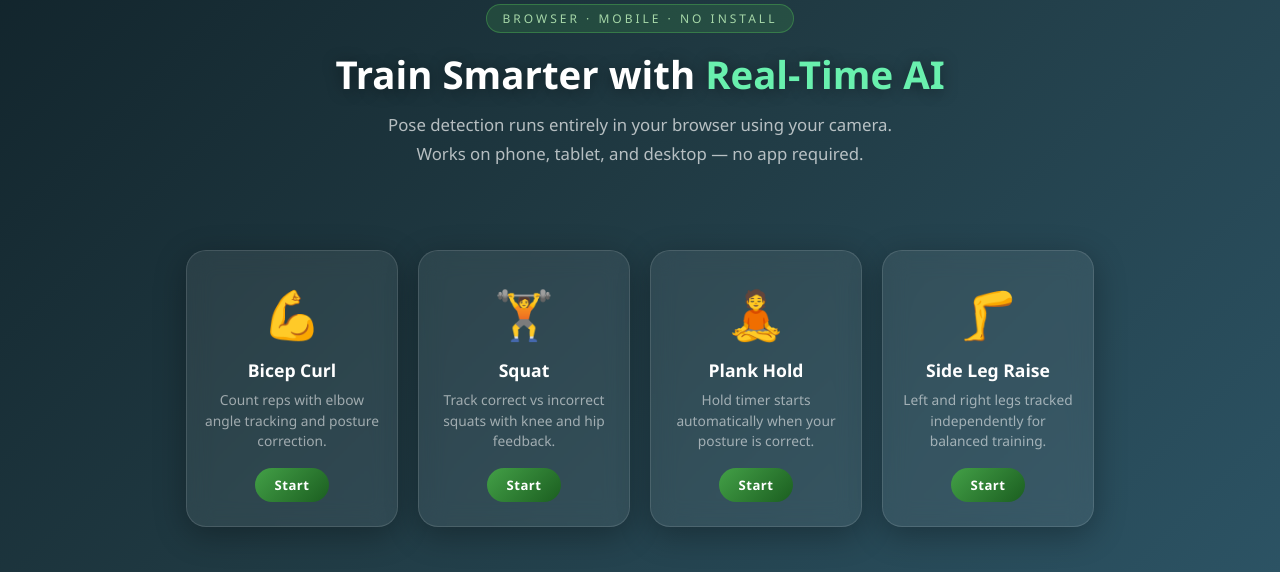
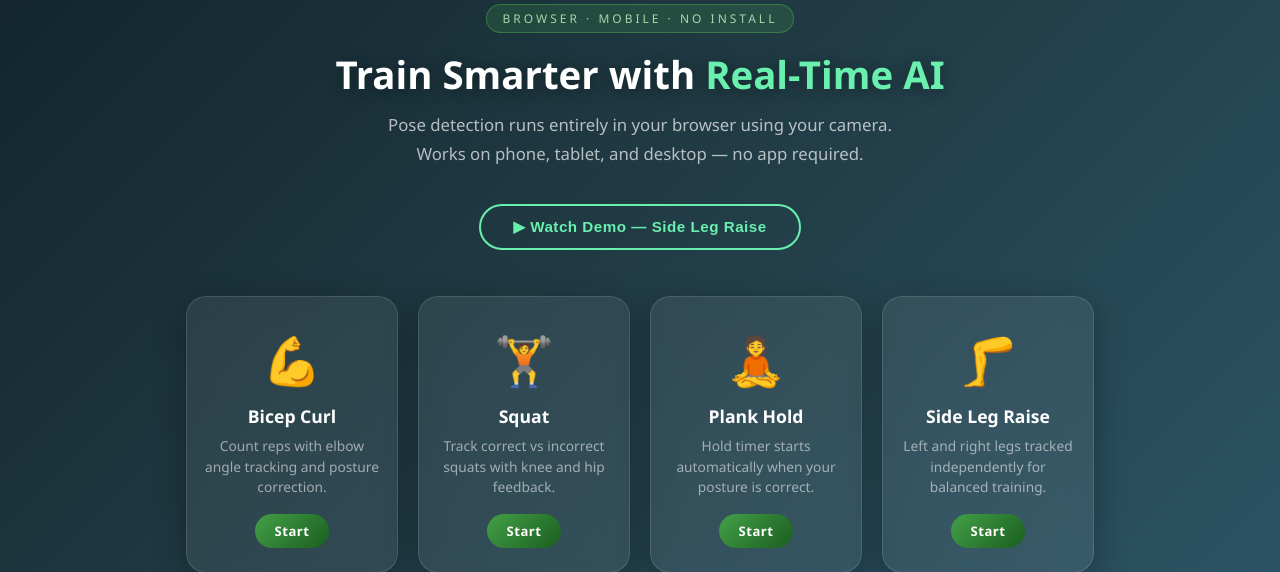
Before and after one commit to Harman-sudo/exercise-monitoring, a Flask app: page / in a window 1280 px wide. Shown: the part 225-797 px from the top of the page. Run offline with Flask 3, Linux system fonts and the light colour scheme.

Commit message:
update dependencies and fixes

```diff
--- a/app.py
+++ b/app.py
@@ -1,4 +1,5 @@
-from flask import Flask, render_template
+import os
+from flask import Flask, render_template, send_from_directory
 
 app = Flask(__name__)
 
@@ -28,5 +29,11 @@ def bicep_curl():
     return render_template('bicep_curl.html')
 
 
+@app.route('/demo/legraise')
+def demo_legraise():
+    video_dir = os.path.join(os.path.dirname(os.path.abspath(__file__)), 'test video')
+    return send_from_directory(video_dir, 'LEGRAISE.mp4')
+
+
 if __name__ == '__main__':
     app.run(debug=False)
--- a/templates/index.html
+++ b/templates/index.html
@@ -115,6 +115,56 @@
         }
         .steps li span { color: rgba(255,255,255,0.75); font-size: 0.94rem; padding-top: 5px; line-height: 1.5; }
         .steps li span strong { color: #a5d6a7; }
+
+        /* Demo button */
+        .demo-btn {
+            background: transparent;
+            border: 2px solid #69f0ae;
+            color: #69f0ae;
+            padding: 12px 32px;
+            border-radius: 30px;
+            font-size: 0.95rem;
+            font-weight: 700;
+            letter-spacing: 0.5px;
+            cursor: pointer;
+            transition: background 0.2s, color 0.2s;
+        }
+        .demo-btn:hover {
+            background: #69f0ae;
+            color: #111;
+        }
+
+        /* Modal */
+        .demo-modal {
+            display: none;
+            position: fixed;
+            inset: 0;
+            background: rgba(0,0,0,0.78);
+            z-index: 1000;
+            align-items: center;
+            justify-content: center;
+        }
+        .demo-modal.open { display: flex; }
+        .demo-modal-content {
+            background: #1a1d26;
+            border: 1px solid rgba(105,240,174,0.3);
+            border-radius: 16px;
+            padding: 28px 24px 20px;
+            width: 90%;
+            max-width: 700px;
+            position: relative;
+        }
+        .demo-close {
+            position: absolute;
+            top: 10px; right: 14px;
+            background: none;
+            border: none;
+            color: rgba(255,255,255,0.6);
+            font-size: 1.6rem;
+            cursor: pointer;
+            line-height: 1;
+        }
+        .demo-close:hover { color: #fff; }
     </style>
 </head>
 <body>
@@ -138,6 +188,18 @@
         <h2>Train Smarter with <span>Real-Time AI</span></h2>
         <p>Pose detection runs entirely in your browser using your camera.<br>
            Works on phone, tablet, and desktop — no app required.</p>
+        <button class="demo-btn" onclick="openDemo()">▶ Watch Demo — Side Leg Raise</button>
+    </div>
+
+    <!-- Demo Video Modal -->
+    <div id="demoModal" class="demo-modal" onclick="closeDemo()">
+        <div class="demo-modal-content" onclick="event.stopPropagation()">
+            <button class="demo-close" onclick="closeDemo()">&times;</button>
+            <h3 style="color:#69f0ae;margin:0 0 14px;font-size:1.1rem;letter-spacing:1px;">SIDE LEG RAISE — DEMO</h3>
+            <video id="demoVideo" controls width="100%" style="border-radius:10px;background:#000;">
+                <source src="/demo/legraise" type="video/mp4">
+            </video>
+        </div>
     </div>
 
     <div class="exercise-grid">
@@ -193,5 +255,18 @@
         <p>FitForm AI &mdash; Pose detection powered by MediaPipe &nbsp;|&nbsp;
         <a href="mailto:info@fitformai.com">info@fitformai.com</a></p>
     </footer>
+
+    <script>
+        function openDemo() {
+            document.getElementById('demoModal').classList.add('open');
+            document.getElementById('demoVideo').play();
+        }
+        function closeDemo() {
+            document.getElementById('demoModal').classList.remove('open');
+            const v = document.getElementById('demoVideo');
+            v.pause();
+            v.currentTime = 0;
+        }
+    </script>
 </body>
 </html>
```
